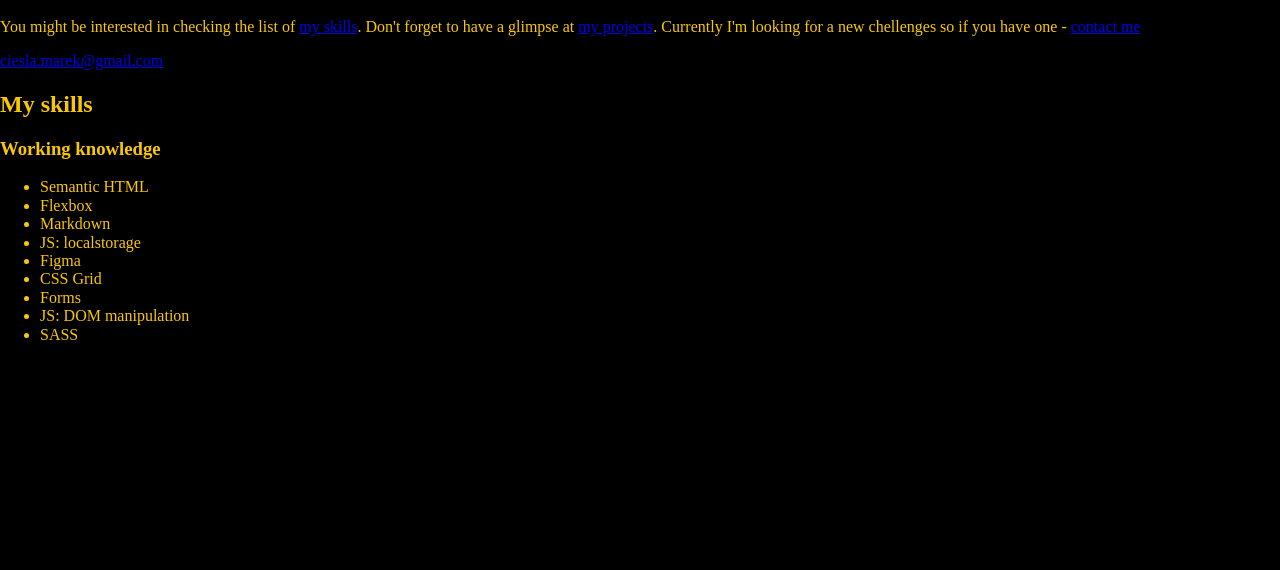
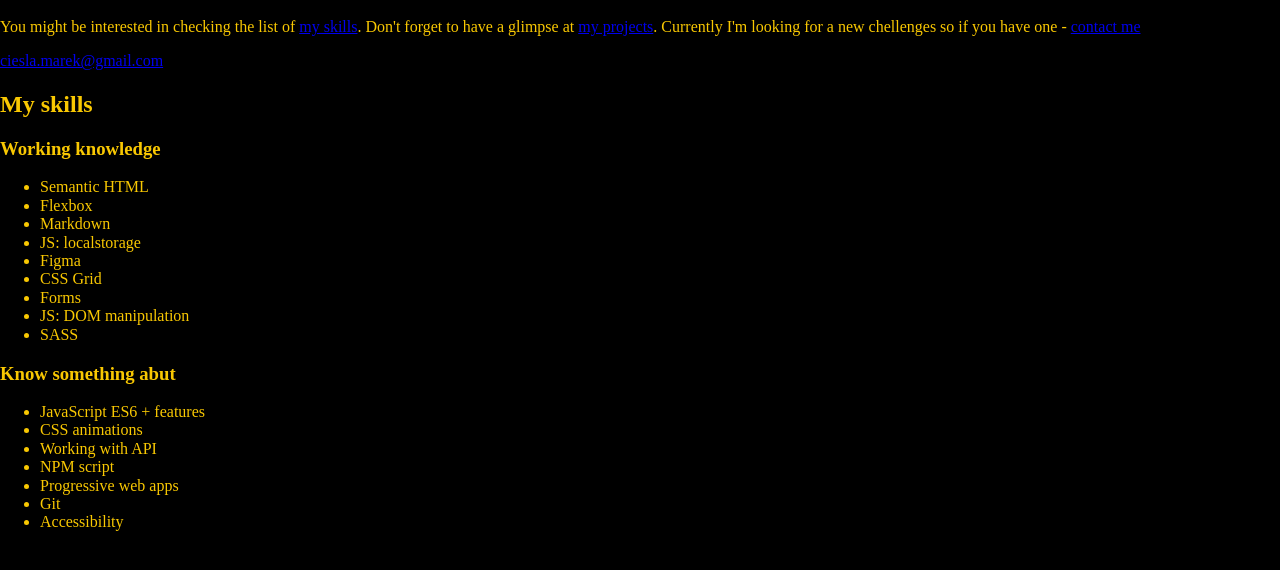
Before and after one commit to MC777/mc777.github.io, a website: page src/content/index.html in a window 1280 px wide. Shown: the part 80-650 px from the top of the page. Drawn offline with nearby package versions, Linux system fonts and the light colour scheme; files that its build step writes are made by us from their sources.

Commit message:
feat: add section know something about

```diff
--- a/src/content/index.html
+++ b/src/content/index.html
@@ -53,6 +53,19 @@
         </ul>
       </section>
     </section>
+
+    <section class="skills-list">
+      <h3 class="skils-list__title">Know something abut</h3>
+      <ul class="skills-list__list">
+        <li class="skills-list__item">JavaScript ES6 + features</li>
+        <li class="skills-list__item">CSS animations</li>
+        <li class="skills-list__item">Working with API</li>
+        <li class="skills-list__item">NPM script</li>
+        <li class="skills-list__item">Progressive web apps</li>
+        <li class="skills-list__item">Git</li>
+        <li class="skills-list__item">Accessibility</li>
+      </ul>
+    </section>
   </main>
 
   <script src="js/main.js"></script>
```
